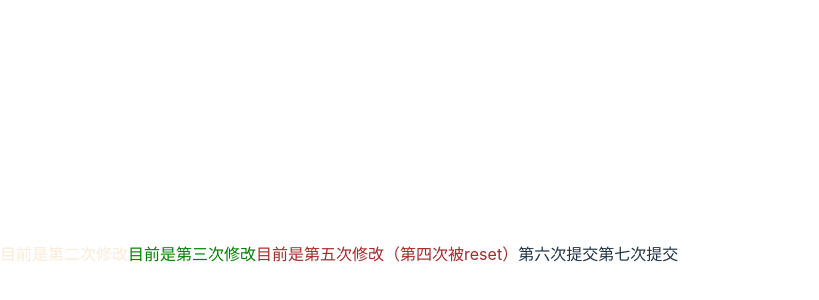
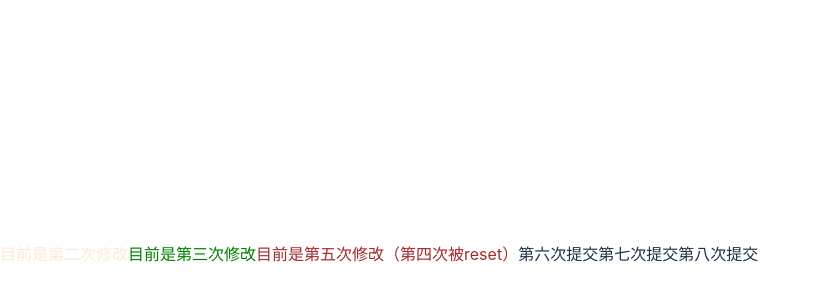
Before and after one commit to izz520/git_reset_revert, a React (Vite) app: page / in a window 1280 px wide. Shown: the part 146-446 px from the top of the page, without its empty margins (0-819 px from the left). Built offline with nearby package versions, Linux system fonts and the light colour scheme.

Commit message:
eight  submit

```diff
--- a/src/App.tsx
+++ b/src/App.tsx
@@ -12,6 +12,7 @@ function App() {
       <span className='five'>目前是第五次修改（第四次被reset）</span>
       <span>第六次提交</span>
       <span>第七次提交</span>
+      <span>第八次提交</span>
     </div>
   )
 }
```
